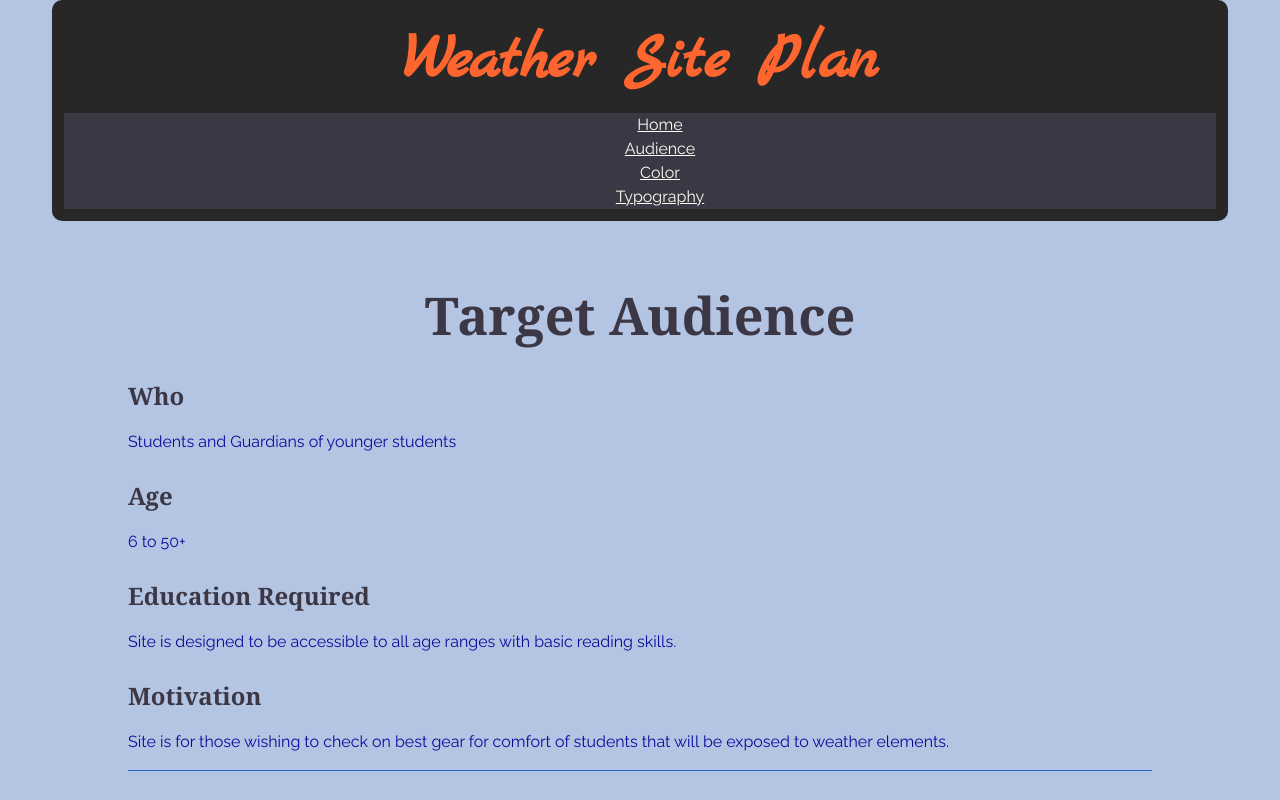
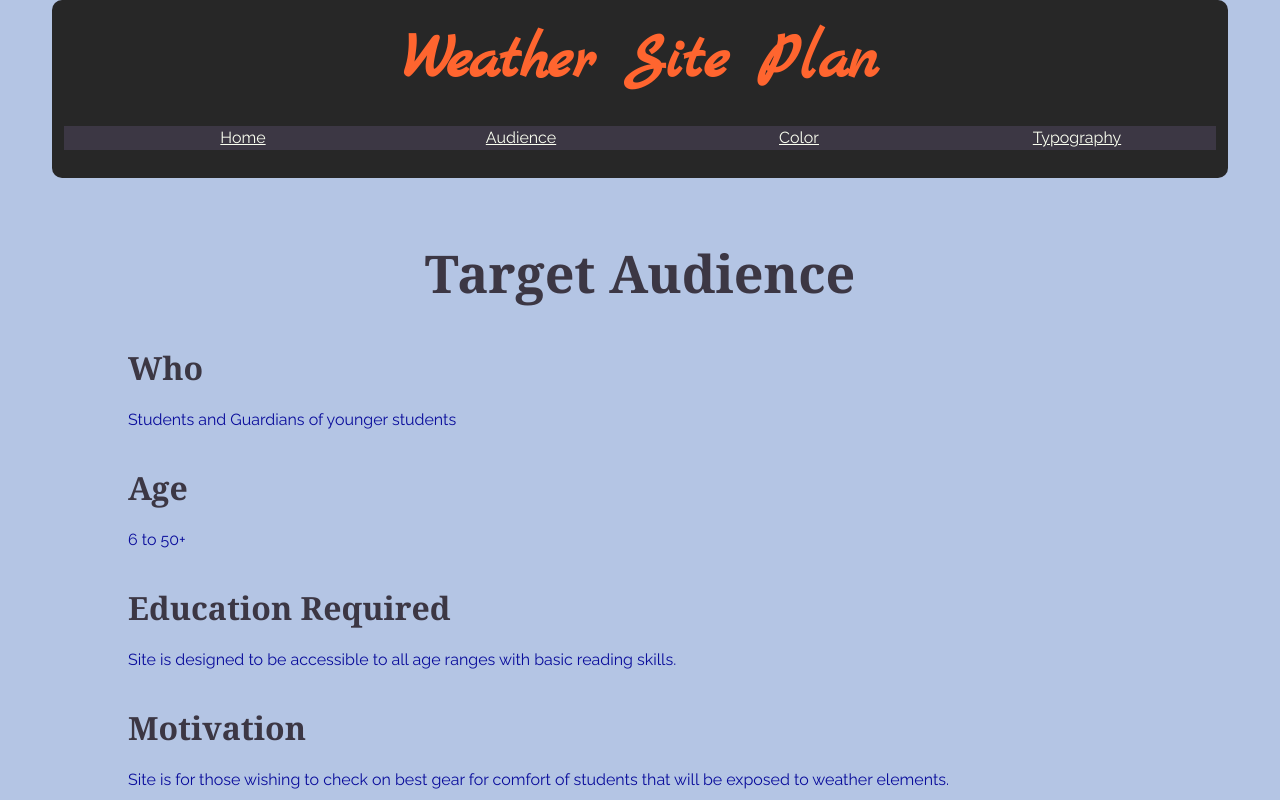
Before and after one commit to jdshaw1278/jdshaw1278-2.github.io, a plain HTML site: page lesson3/target-audience.html in a window 1280 px wide. Shown: the top 800 px of the page. Drawn offline with Linux system fonts and the light colour scheme; a web font is replaced by a local one.

Commit message:
corrected typo in html and css

```diff
--- a/lesson3/css/l3main.css
+++ b/lesson3/css/l3main.css
@@ -13,12 +13,13 @@ body {
     height: 100%;
 }
 
-header, footer {
+header,
+footer {
     background-color: #272727;
     width: 90%;
     text-align: center;
     border-radius: 10px;
-    margin: auto;
+    margin: 0 auto;
     padding: 0.75rem;
 }
 
@@ -26,26 +27,31 @@ header nav {
     background-color: #3c3744;
     font-size: 1em;
 }
-header nav ul {
-    display: block;
+
+header ul {
     list-style: none;
-  margin: 0;
+    text-align: center;
 }
+
 header nav a {
     color: #fbfff1;
 }
+
 header nav a:hover {
     background-color: #3066be;
 }
+
 header nav a:visited {
     color: #b4c5e4;
 }
+
 h1 {
     font-family: "Marck Script", Garamond, cursive;
     color: #FF652F;
     font-size: 2rem;
     margin: 0.15rem;
 }
+
 header h2 {
     font-family: "Merriweather", Georgia, serif;
     color: #FF652F;
@@ -60,21 +66,27 @@ main {
     width: 80%;
     border-radius: 25px;
 }
-h2, h3 {
+
+h2,
+h3 {
     font-family: "Kotta One", Georgia, serif;
     margin-bottom: .5rem;
     text-align: center;
     color: #3c3744;
 }
+
 h2 {
     font-size: 1.75rem;
 }
+
 h3 {
     font-size: 1.5rem;
 }
+
 .about h3 {
     text-align: left;
 }
+
 .about img {
     width: 256px;
 }
@@ -133,9 +145,10 @@ h3 {
 .type p {
     text-align: center;
 }
+
 .textfonts {
     width: 75%;
-    margin: auto;
+    margin: 0 auto;
 }
 
 .textfonts th {
@@ -158,7 +171,9 @@ hr {
     width: 200px;
     height: auto;
 }
-.target h3, .scenario h3 {
+
+.target h3,
+.scenario h3 {
     text-align: left;
 }
 
@@ -166,38 +181,45 @@ hr {
 .textfonts td {
     width: 25%;
 }
+
 .sitehead {
     color: #0b4f6c;
     font-size: 40px;
     font-family: "Kotta One", Georgia, serif;
 }
+
 .prinav {
     background-color: #3c3744;
     color: #b4c5e4;
     font-size: 20px;
     font-family: "Raleway", Georgia, serif;
 }
+
 .footnav {
     background-color: #3c3744;
     color: #fbfff1;
     font-size: 12px;
     font-family: "Raleway", Georgia, serif;
 }
+
 .head1 {
     color: #3c3744;
     font-size: 30px;
     font-family: "Kotta One", Georgia, serif;
 }
+
 .head2 {
     color: #3c3744;
     font-size: 25px;
     font-family: "Kotta One", Georgia, serif;
 }
+
 .head3 {
     color: #3c3744;
     font-size: 20px;
     font-family: "Kotta One", Georgia, serif;
 }
+
 .para {
     color: #090c9b;
     font-size: 16px;
@@ -208,6 +230,7 @@ footer {
     color: #E7C24F;
     font-size: small;
 }
+
 footer nav ul {
     list-style: none;
     display: grid;
@@ -218,12 +241,15 @@ footer nav ul {
 footer a:hover {
     color: #FF652F;
 }
+
 footer a:visited {
     color: #396E94;
 }
+
 footer a:link {
     color: #14A76C;
 }
+
 footer nav {
     font-size: x-small;
 }
--- a/lesson3/css/l3medium.css
+++ b/lesson3/css/l3medium.css
@@ -1,6 +1,6 @@
-@media only screen and (min-width: 37.5em) [
+@media only screen and (min-width: 37.5em) {
     header nav ul {
-
+        display: grid;
         grid-template-columns: repeat(auto-fit, minmax(5em, 1fr));
     }
     h1 {
--- a/lesson3/target-audience.html
+++ b/lesson3/target-audience.html
@@ -7,7 +7,8 @@
     <meta name="viewport" content="width=device-width, initial-scale=1.0">
     <link rel="stylesheet" href="../css/normalize.css">
     <link rel="stylesheet" href="css/l3main.css">
-    <link rel="stylesheet" href=css/l3medium.css"> <link rel="stylesheet" href="css/l3large.css">
+    <link rel="stylesheet" href="css/l3medium.css">
+    <link rel="stylesheet" href="css/l3large.css">
     <title>Website Planning Document | Target Audience</title>
     <meta name="description"
         content="WDD 230 Lesson 3: Target audience page of website plan for weather site for J. Shaw, Spring 2020">
```
Also changed, not shown: lesson3/color-scheme.html (+2 -1 lines), lesson3/index.html (+1 -1 lines), lesson3/typography.html (+1 -1 lines). Lines whose indentation alone changed are shown as unchanged.
